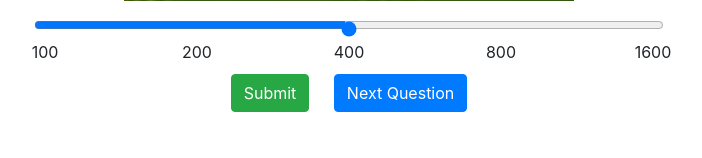
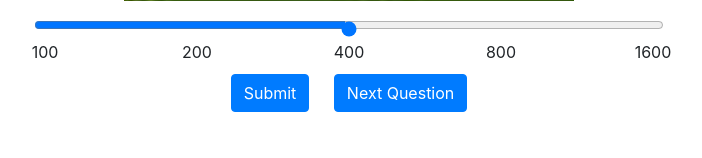
Before and after one commit to YYwang14/UI-Technical-Prototype, a Flask app: page /quiz/iso in a window 1280 px wide. Shown: the part 781-939 px from the top of the page, without its empty margins (291-993 px from the left). Run offline with Flask 3, Linux system fonts and the light colour scheme; some libraries are stand-ins or nearby versions.

Commit message:
Update main.css

```diff
--- a/static/css/main.css
+++ b/static/css/main.css
@@ -106,8 +106,13 @@
     display: block; /* Removes bottom space/gap under the image */
     margin: auto; /* Centers the image within the column */
 }
-
-
+.btn-success{
+    background-color: #007bff;
+    border-color: #007bff;
+}
+.btn-success:hover {
+    background-color: #006fe5;
+}
 input[type="range"]::-webkit-slider-runnable-track {
     background: linear-gradient(to right, #007bff var(--slider-value), #ccc var(--slider-value)) !important;
     border-radius: 5px;
```
